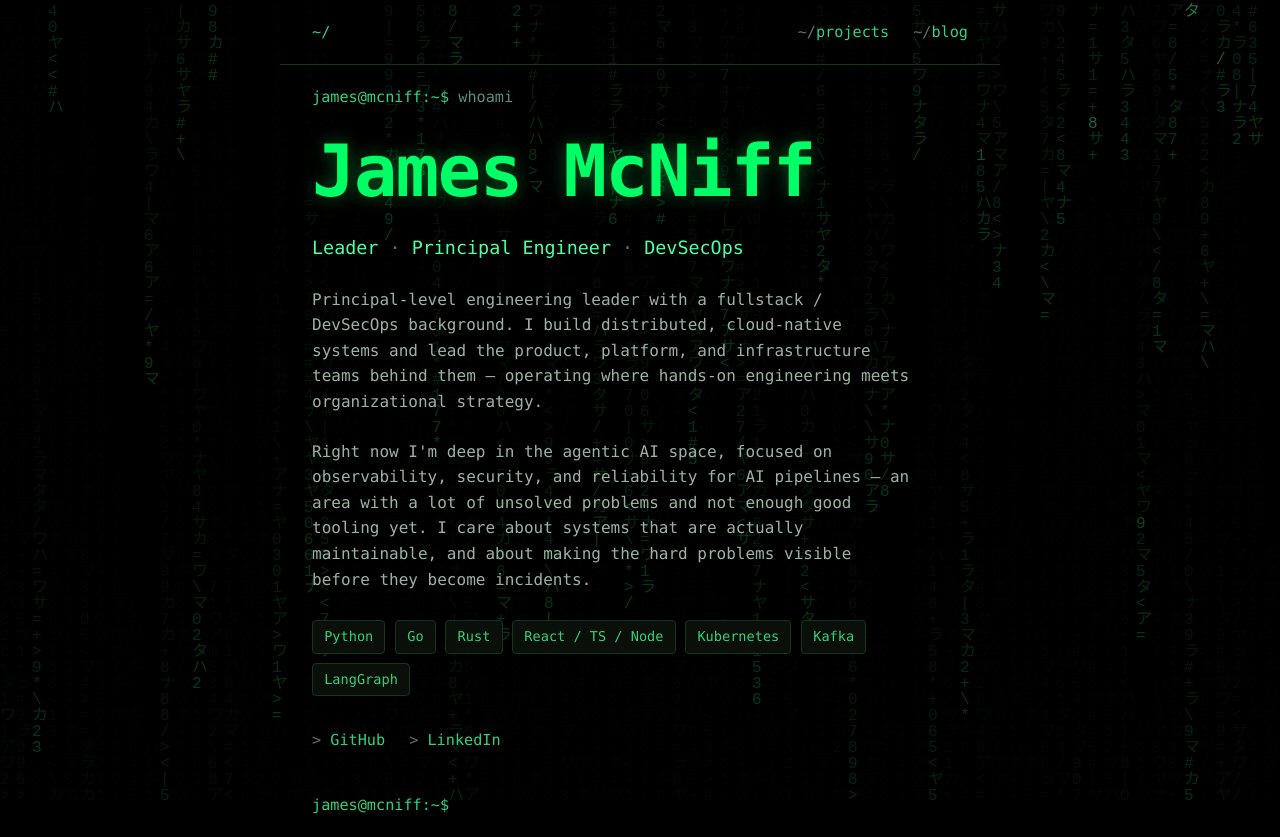
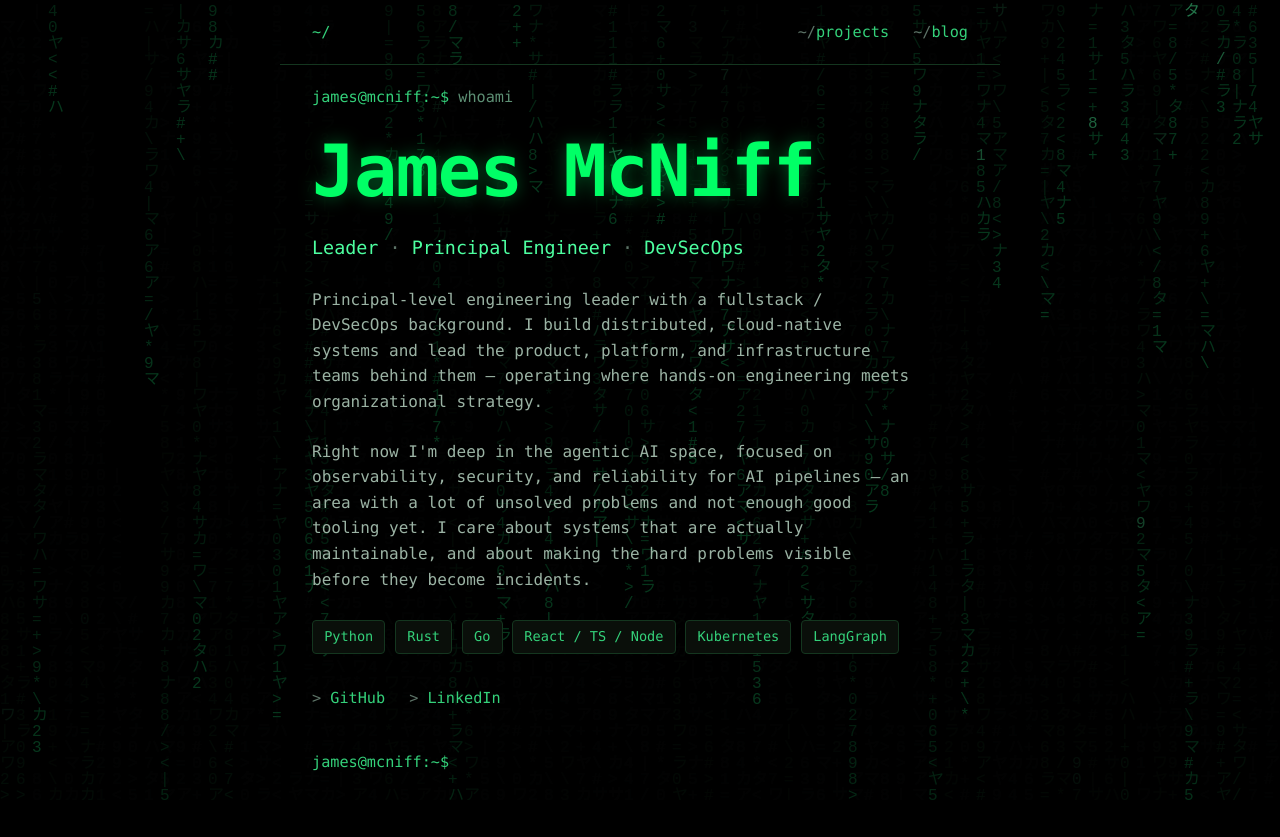
Before and after one commit to snazzyjames/personal-frontend, a React (Vite) app: page / in a window 1280 px wide. After the commit the page ends 800 px from the top, so only its background shows below. Built offline with nearby package versions, Linux system fonts and the light colour scheme.

Commit message:
update chips

```diff
--- a/src/App.tsx
+++ b/src/App.tsx
@@ -3,11 +3,10 @@ import './App.css'
 
 const skills = [
   'Python',
+  'Rust',
   'Go',
-  'Rust',
   'React / TS / Node',
   'Kubernetes',
-  'Kafka',
   'LangGraph',
 ]
 
```
